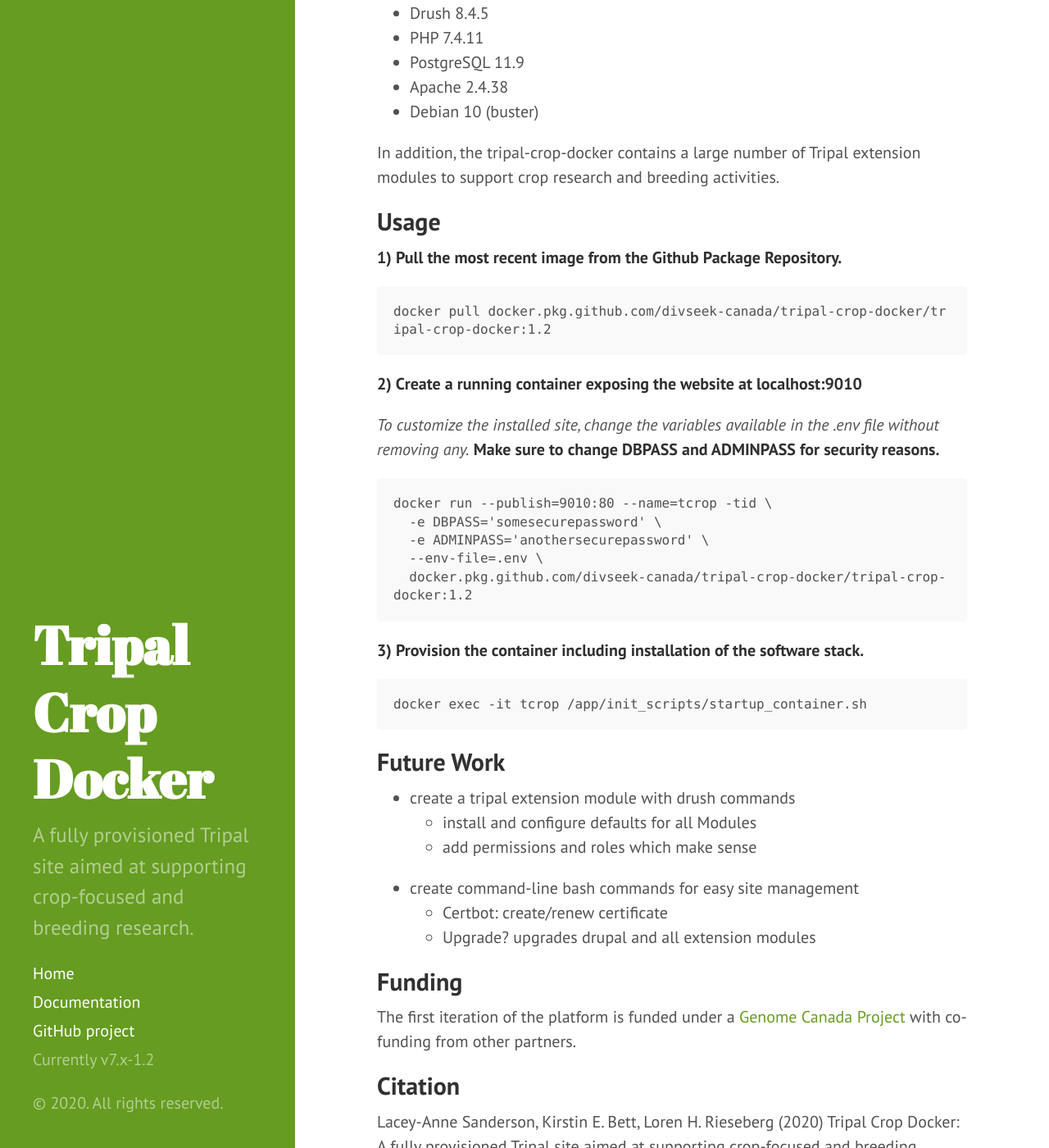
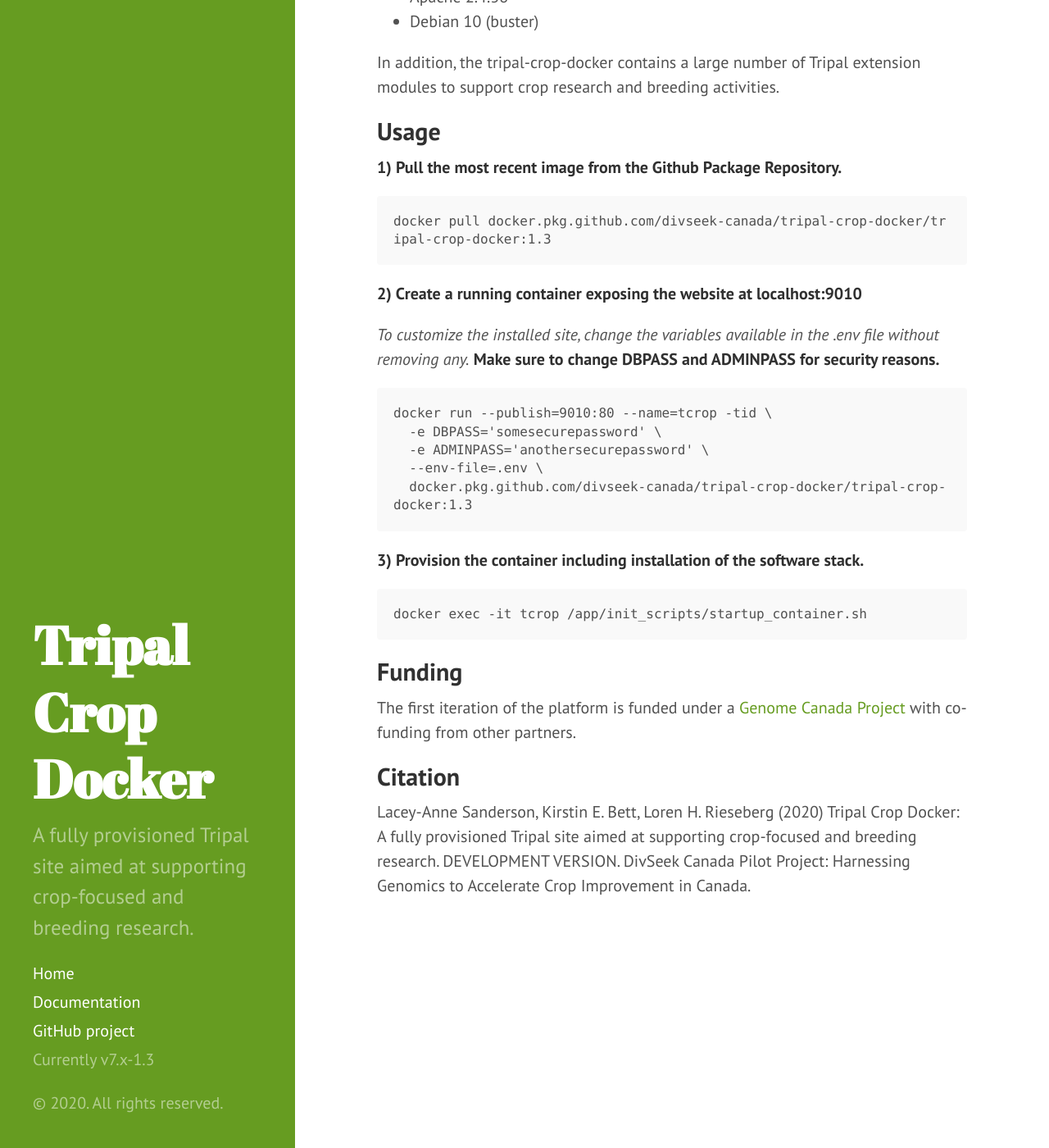
Before and after one commit to DivSeek-Canada/tripal-crop-docker, a Jekyll site: the page built from index.md, in a window 1280 px wide and 1400 px high, scrolled down 1505 px. Shown: the whole window at 82% size. Built offline with Jekyll 4.4.1, drawn with Linux system fonts in a browser that asks for light colours; some of the changed text lies outside the part shown.

Commit message:
Update for new release: 1.3

````diff
--- a/_config.yml
+++ b/_config.yml
@@ -21,7 +21,7 @@ collections:
     output: true
 
 # Custom vars
-version:          7.x-1.2
+version:          7.x-1.3
 
 github:
   repo:           https://github.com/divseek-canada/tripal-crop-docker
--- a/index.md
+++ b/index.md
@@ -16,9 +16,7 @@ title: Home
 </div>
 <hr>
 
-This docker container contains all the Drupal, Tripal and DivSeek Canada extension modules you need to create your own Tripal Crop site. Furthermore, it contains a number of command-line drush commands to make maitenance and administration of your Tripal crop site more streamlined.
-
-The Tripal Crop Docker does NOT include any data or configuration in current releases. Manual configuration of the Tripal Crop site is required. Check the future work to see plans for upcoming releases.
+This docker container contains all the Drupal, Tripal and DivSeek Canada extension modules you need to create your own Tripal Crop site. Furthermore, it contains a number of command-line drush commands to make maintenance and administration of your Tripal crop site more streamlined.
 
 ## Data Types
 
@@ -53,7 +51,7 @@ In addition, the tripal-crop-docker contains a large number of Tripal extension
 **1) Pull the most recent image from the Github Package Repository.**
 
 ```
-docker pull docker.pkg.github.com/divseek-canada/tripal-crop-docker/tripal-crop-docker:1.2
+docker pull docker.pkg.github.com/divseek-canada/tripal-crop-docker/tripal-crop-docker:1.3
 ```
 
 **2) Create a running container exposing the website at localhost:9010**
@@ -65,7 +63,7 @@ docker run --publish=9010:80 --name=tcrop -tid \
   -e DBPASS='somesecurepassword' \
   -e ADMINPASS='anothersecurepassword' \
   --env-file=.env \
-  docker.pkg.github.com/divseek-canada/tripal-crop-docker/tripal-crop-docker:1.2
+  docker.pkg.github.com/divseek-canada/tripal-crop-docker/tripal-crop-docker:1.3
 ```
 
 **3) Provision the container including installation of the software stack.**
@@ -74,14 +72,6 @@ docker run --publish=9010:80 --name=tcrop -tid \
 docker exec -it tcrop /app/init_scripts/startup_container.sh
 ```
 
-## Future Work
-- create a tripal extension module with drush commands
-   - install and configure defaults for all Modules
-   - add permissions and roles which make sense
-- create command-line bash commands for easy site management
-   - Certbot: create/renew certificate
-   - Upgrade? upgrades drupal and all extension modules
-
 ## Funding
 
 The first iteration of the platform is funded under a [Genome Canada Project](https://www.genomecanada.ca/en/divseek-canada-harnessing-genomics-accelerate-crop-improvement-canada) with co-funding from other partners.
````
Also changed, not shown: _docs/create-site/deployment.md (+2 -2 lines).
